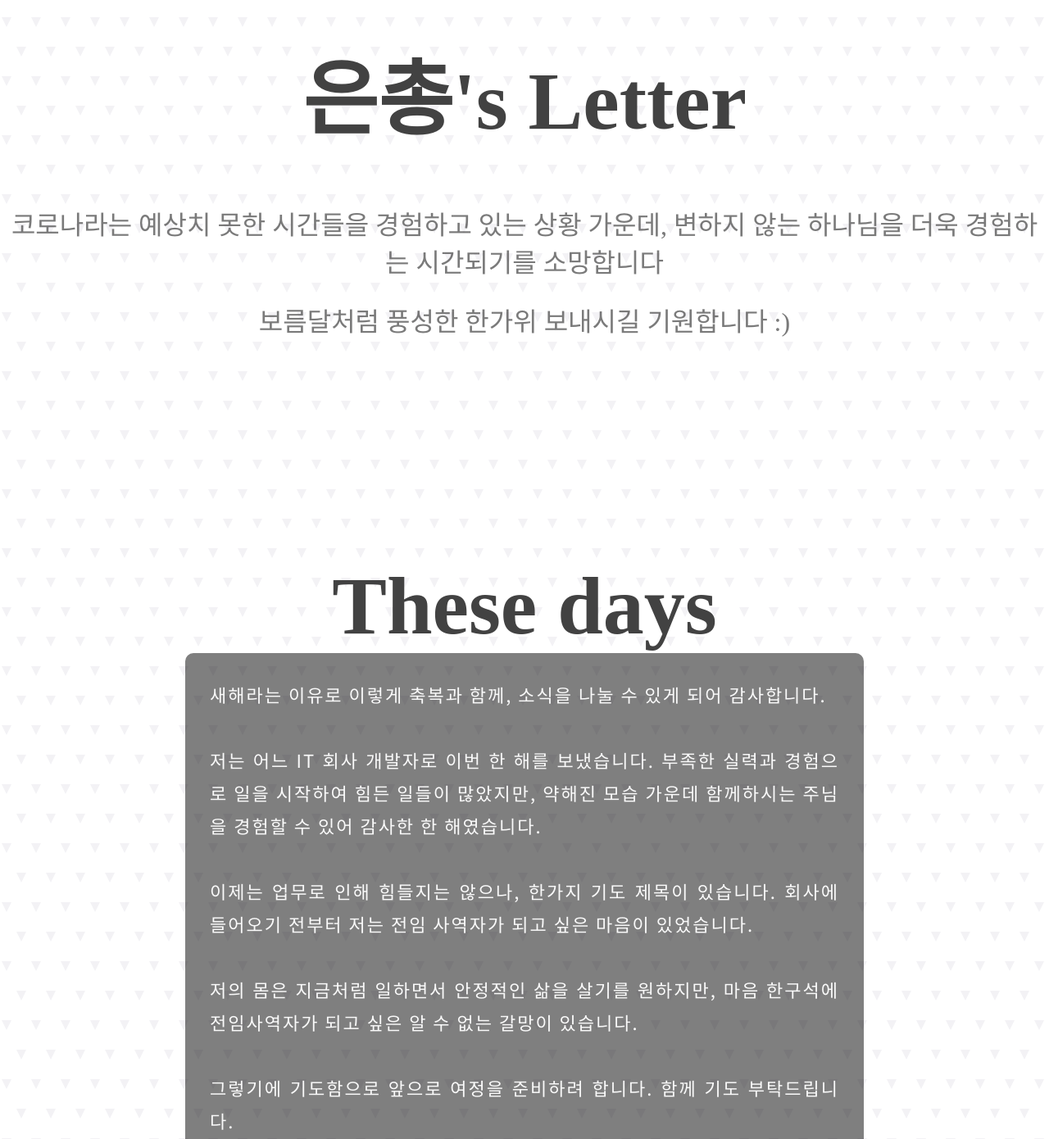
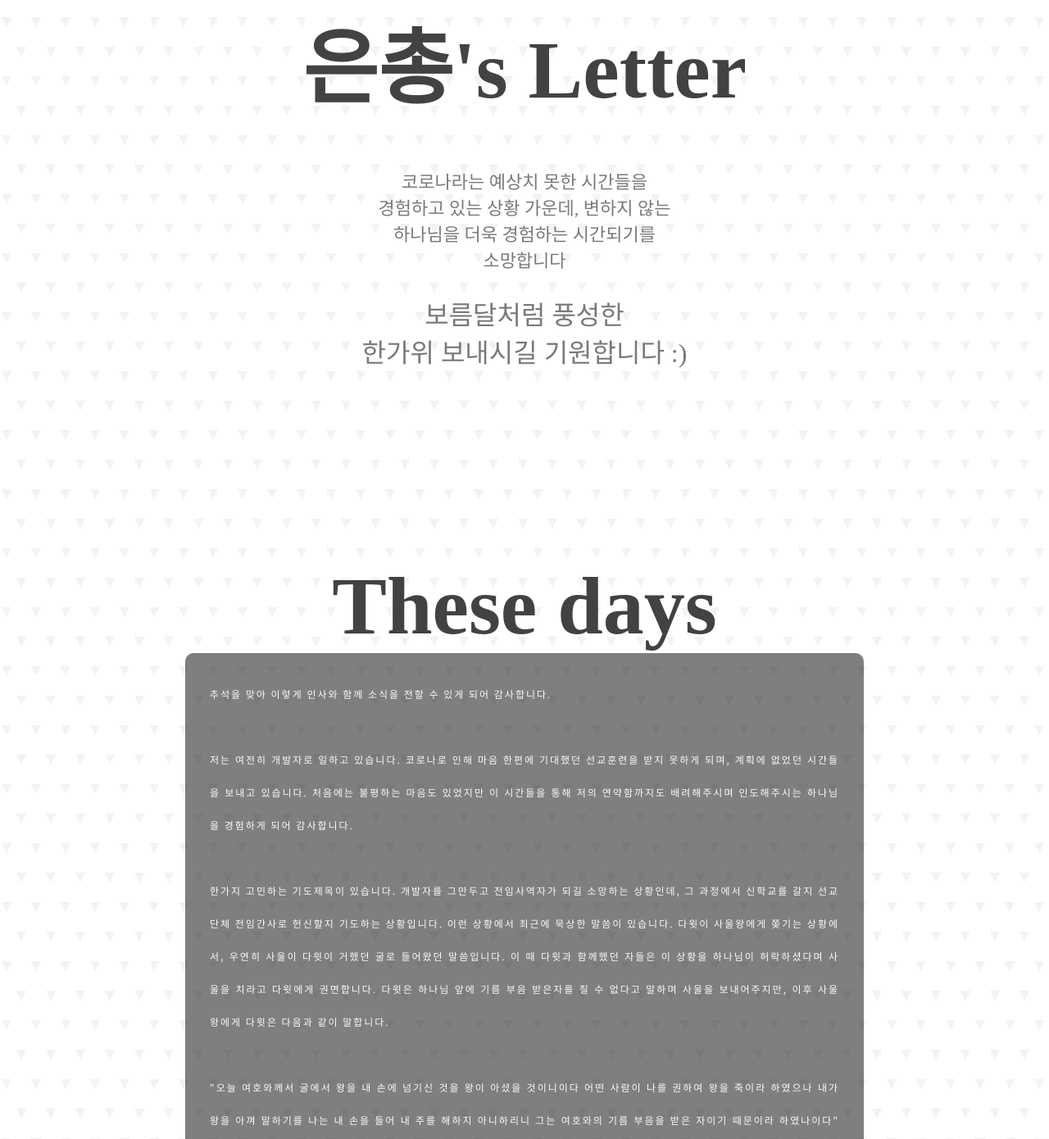
Before and after one commit to mitto94/Letter210921, a plain HTML site: page index.html in a window 1280 px wide. Shown: the part 201-1591 px from the top of the page at 82% size. Drawn offline with Linux system fonts and the light colour scheme; a web font is replaced by a local one.

Commit message:
text change

```diff
--- a/index.html
+++ b/index.html
@@ -37,8 +37,8 @@
             <div id="">
                 <h1>은총's Letter</h1>
                 <br><br>
-                <h2>코로나라는 예상치 못한 시간들을 경험하고 있는 상황 가운데, 변하지 않는 하나님을 더욱 경험하는 시간되기를 소망합니다</h2>
-                <h2>보름달처럼 풍성한 한가위 보내시길 기원합니다 :)</h2>
+                <h3>코로나라는 예상치 못한 시간들을 <br>경험하고 있는 상황 가운데, 변하지 않는<br> 하나님을 더욱 경험하는 시간되기를<br> 소망합니다</h3>
+                <h2>보름달처럼 풍성한 <br>한가위 보내시길 기원합니다 :)</h2>
             </div>
 
         </div>
@@ -46,13 +46,20 @@
     <section id="home">
         <h1>These days</h1>
         <div class="text-box" id="text-box">
-            <p>새해라는 이유로 이렇게 축복과 함께, 소식을 나눌 수 있게 되어 감사합니다. <br><br>
+            <p>추석을 맞아 이렇게 인사와 함께 소식을 전할 수 있게 되어 감사합니다. <br><br>
+                저는 여전히 개발자로 일하고 있습니다. 코로나로 인해 마음 한편에 기대했던 선교훈련을 받지 못하게 되며, 계획에 없었던 시간들을 보내고 있습니다. 처음에는 불평하는 마음도 있었지만 이 시간들을 통해 저의 연약함까지도 배려해주시며 인도해주시는 하나님을 경험하게 되어 감사합니다.<br><br>
 
-                저는 어느 IT 회사 개발자로 이번 한 해를 보냈습니다. 부족한 실력과 경험으로 일을 시작하여 힘든 일들이 많았지만, 약해진 모습 가운데 함께하시는 주님을 경험할 수 있어 감사한 한 해였습니다.<br><br>
+                한가지 고민하는 기도제목이 있습니다. 개발자를 그만두고 전임사역자가 되길 소망하는 상황인데, 그 과정에서 신학교를 갈지 선교단체 전임간사로 헌신할지 기도하는 상황입니다.
 
-                이제는 업무로 인해 힘들지는 않으나, 한가지 기도 제목이 있습니다. 회사에 들어오기 전부터 저는 전임 사역자가 되고 싶은 마음이 있었습니다. <br><br>
-                저의 몸은 지금처럼 일하면서 안정적인 삶을 살기를 원하지만, 마음 한구석에 전임사역자가 되고 싶은 알 수 없는 갈망이 있습니다. <br><br>
-                그렇기에 기도함으로 앞으로 여정을 준비하려 합니다. 함께 기도 부탁드립니다.
+                이런 상황에서 최근에 묵상한 말씀이 있습니다. 다윗이 사울왕에게 쫒기는 상황에서, 우연히 사울이 다윗이 거했던 굴로 들어왔던 말씀입니다. 이 때 다윗과 함께했던 자들은 이 상황을 하나님이 허락하셨다며 사울을 치라고 다윗에게 권면합니다. 다윗은 하나님 앞에 기름 부음 받은자를 칠 수 없다고 말하며 사울을 보내어주지만, 이후 사울 왕에게 다윗은 다음과 같이 말합니다. <br><br>
+
+                "오늘 여호와께서 굴에서 왕을 내 손에 넘기신 것을 왕이 아셨을 것이니이다 어떤 사람이 나를 권하여 왕을 죽이라 하였으나 내가 왕을 아껴 말하기를 나는 내 손을 들어 내 주를 해하지 아니하리니 그는 여호와의 기름 부음을 받은 자이기 때문이라 하였나이다" 삼상24:10<br><br>
+
+                위 본문에서 다윗은 하나님이 사울왕을 자신에게 넘기셨다고 말합니다. 다윗 또한 이 상황이 하나님의 허락하신 상황이였음을 인정하는 부분이 저에게 와닿았습니다. 다윗은 하나님이 사울왕을 자신에게 넘기셨다고 생각하며 인정함에도, 하나님의 기름부음 받은 자를 치는것을 하나님이 기뻐하지 않을 것 같다는 생각으로 사울왕을 살려줍니다. 단순히 하나님이 인도하시는 상황을 해석하는 것을 넘어서서 하나님의 마음은 어떠할지까지 고려하며 사울왕을 살려주는 선택을 합니다. <br><br>
+
+                위 말씀을 보며 단순하게 하나님의 뜻이 무엇일지만을 간구했던 저의 모습과 다윗의 모습이 대비되었습니다. 선택을 해야하는 갈림길에서, 하나님께 집중하기보다 내가 무엇을 택해야할지 그 선택에만 집중하고 있었습니다. 이런 저에게 하나님은 위 말씀을 통해서 제가 무엇을 선택 해야할지 그 자체보다, 그 과정에서 하나님의 마음을 생각해보며 하나님께 더욱 집중하길 바라신다는 마음이 들었습니다. <br><br>
+
+                여전히 저는 개발자를 그만두고 신대원을 갈지 전임간사로 헌신할지 결정을 못했지만, 이러한 시간들 가운데 하나님께 집중하며 그분을 더욱 알아가길 소망합니다.
 
             </p>
         </div>
@@ -85,13 +92,8 @@
         <div class="text-box" id="text-box">
             <p>
                 기도 제목<br><br>
-1. 제 지혜와 감정이 아닌 하나님이 무엇을 기뻐하실지를 기도하며, 선택할 수 있도록
-<br><br>
-(개발자를 계속할지, 전임사역자로 준비할지 기도중입니다)<br><br>
-
-2. 무엇을 하든지 염려가 아닌 하나님과 동행하는 기쁨을 풍성히 누리며 기뻐할 수 있도록
-
-기도 부탁드립니다.<br><br>
+                1 다른 것을 소망했던 마음들이 무너지고, 하나님만이 저의 온전한 소망이 되기를<br><br>
+                2 저의 연약함이 크게 보여 헌신의 마음이 흔들릴때가 있는데, 내가 아닌 하나님께 집중하며 기쁨으로 순종할 수 있도록 기도 부탁드립니다<br><br>
 
 *혹시 기도 제목이 있으시다면 언제든지 편하게 나눠주세요. 조금이나마 함께 기도하겠습니다.
             </p>
--- a/style.css
+++ b/style.css
@@ -56,7 +56,13 @@ h2 {
   font-size: 32px;
   font-weight: normal;
   font-family: "Gamja Flower", "cursive", serif;
-
+}
+h3 {
+  color: var(--on-background-alt);
+  font-size: 22px;
+  font-weight: normal;
+  font-family: "Gamja Flower", "cursive", serif;
+  margin: 20px;
 }
 
 /* Navigation */
@@ -182,7 +188,8 @@ button:hover:not(.outline) {
 
 p {
   margin: 0;
-  line-height: 40px;
+  line-height: px;
+  font-size: 12px;
 }
 
 /* Contact Section */
```
